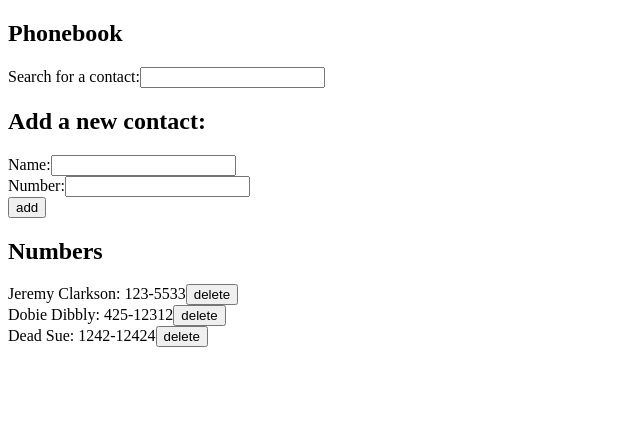
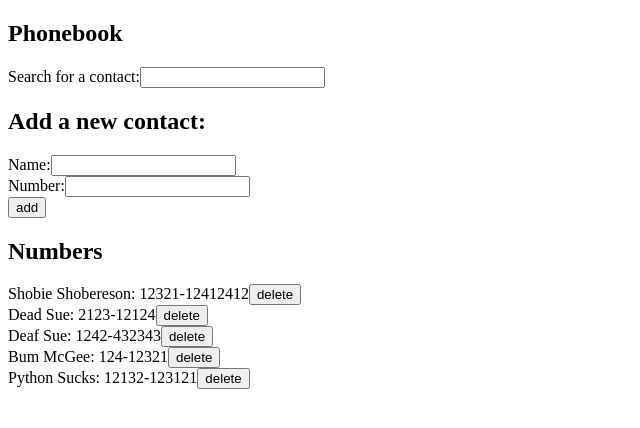
Before and after one commit to shonaloujacks/full-stack-open-university-helsinki, a React (Vite) app in the folder part2/phonebook/: page / in a window 1280 px wide. Shown: the top 428 px of the page, without its empty margins (0-640 px from the left). Built offline with nearby package versions, Linux system fonts and the light colour scheme; data requests are answered from the project's data file.

Commit message:
id error resolved

```diff
--- a/part2/phonebook/db.json
+++ b/part2/phonebook/db.json
@@ -1,19 +1,29 @@
 {
   "persons": [
     {
-      "id": "5",
-      "name": "Jeremy Clarkson",
-      "number": "123-5533"
+      "id": "832d",
+      "name": "Shobie Shobereson",
+      "number": "12321-12412412"
     },
     {
-      "id": "4",
-      "name": "Dobie Dibbly",
-      "number": "425-12312"
+      "id": "75c0",
+      "name": "Dead Sue",
+      "number": "2123-12124"
     },
     {
-      "id": "4",
-      "name": "Dead Sue",
-      "number": "1242-12424"
+      "id": "eac0",
+      "name": "Deaf Sue",
+      "number": "1242-432343"
+    },
+    {
+      "id": "ecda",
+      "name": "Bum McGee",
+      "number": "124-12321"
+    },
+    {
+      "id": "147e",
+      "name": "Python Sucks",
+      "number": "12132-123121"
     }
   ]
 }
--- a/part2/phonebook/src/App.jsx
+++ b/part2/phonebook/src/App.jsx
@@ -40,7 +40,7 @@ const Persons = (props) => {
     <div>
       {props.filteredPersons.map((person) => (
         <Name
-          key={person.name}
+          key={person.id}
           person={person}
           handleDeleteEntry={props.handleDeleteEntry}
         />
@@ -96,7 +96,6 @@ const App = () => {
     const personObject = {
       name: newName,
       number: newNumber,
-      id: String(persons.length + 1),
     };
 
     const repeatEntry = persons.find((person) => person.name === newName);
@@ -160,11 +159,14 @@ const App = () => {
   );
 
   const handleDeleteEntry = async (id) => {
+    const person = persons.find((person) => person.id === id);
     try {
       await phonebookService.deleteEntry(id);
       setPersons(persons.filter((person) => person.id !== id));
     } catch {
-      setErrorMessage("This person has already been removed from the server");
+      setErrorMessage(
+        `${person.name} has already been removed from the server`
+      );
       setTimeout(() => {
         setErrorMessage(null);
       }, 5000);
```
